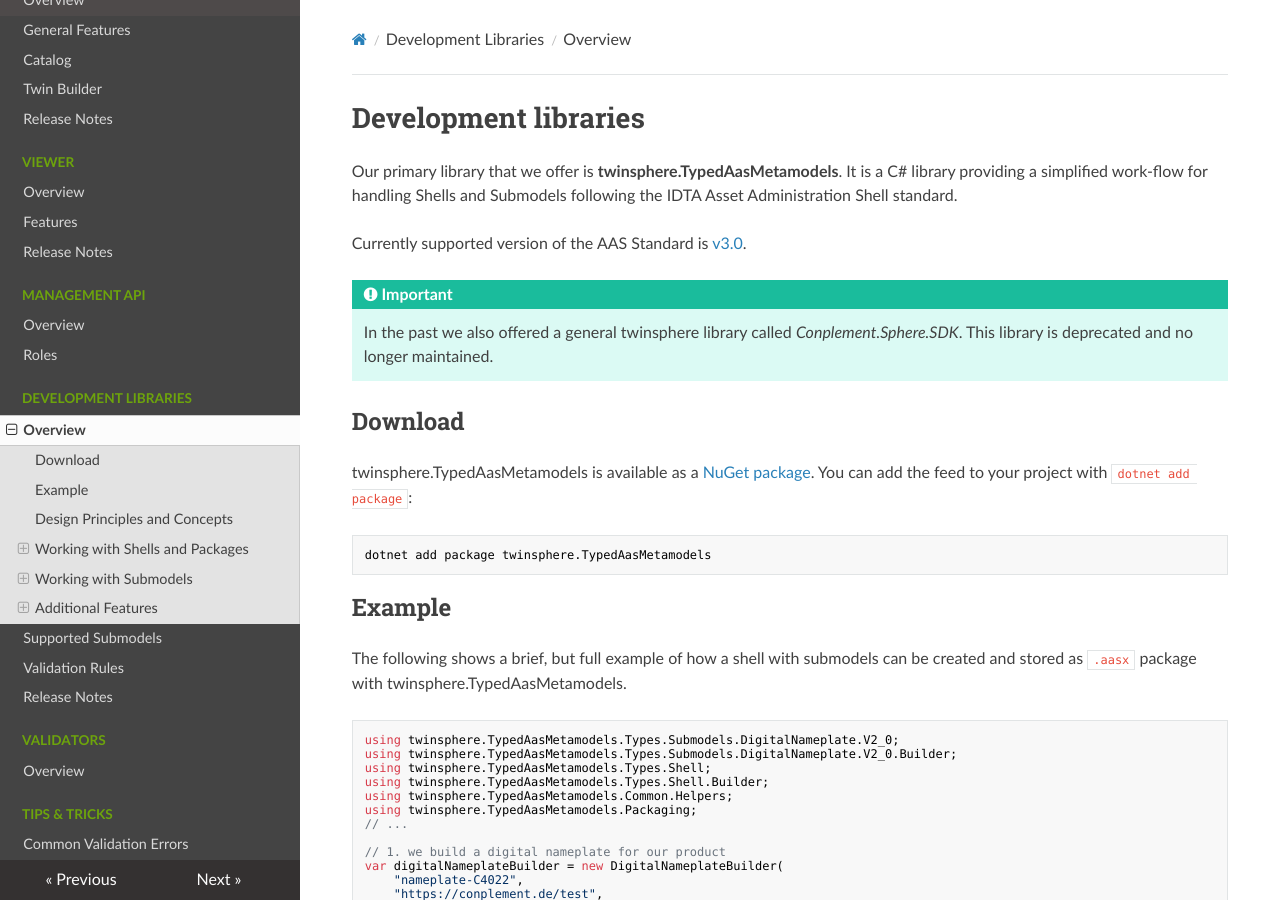
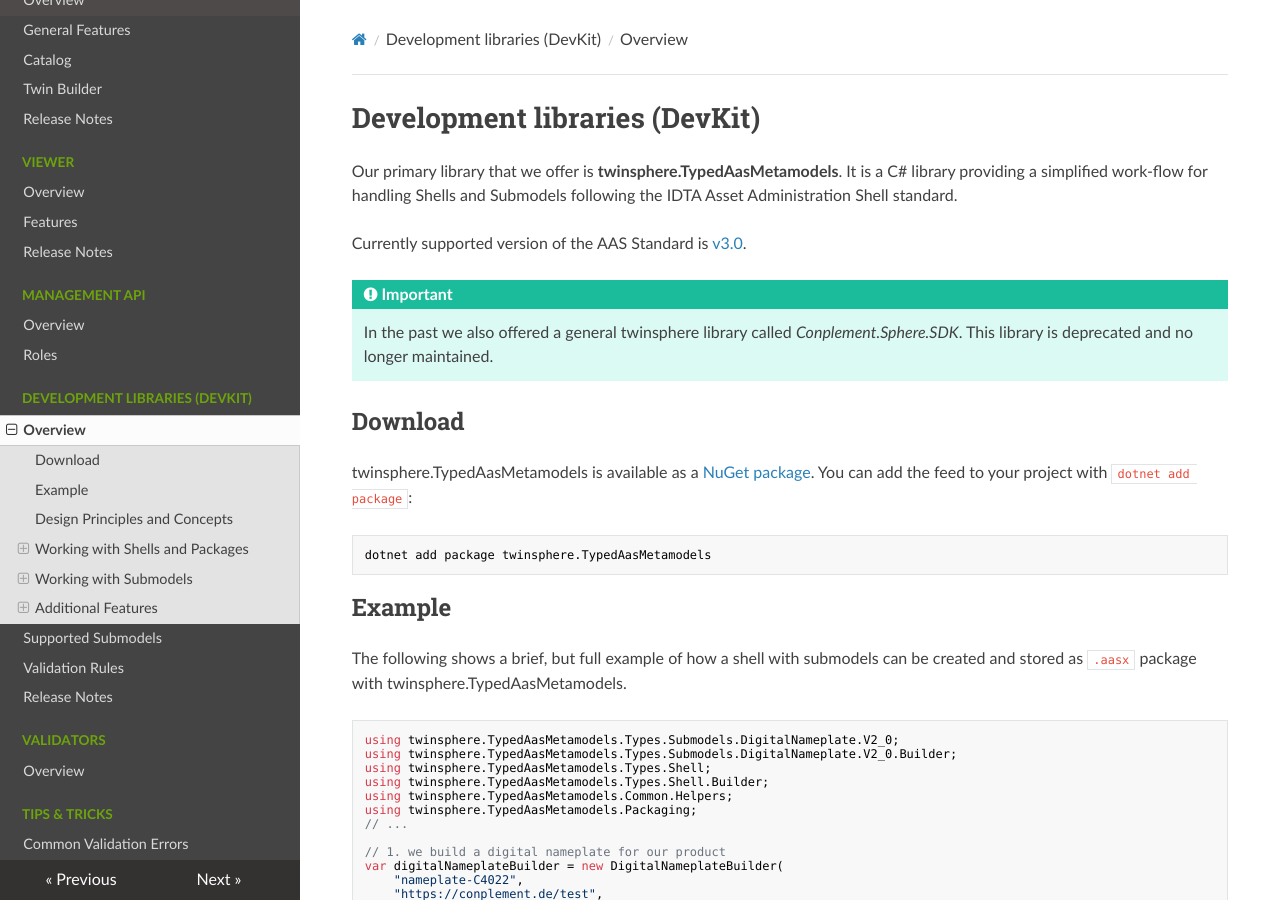
Before and after one commit to twinsphere/twinsphere.github.io, an MkDocs documentation site: the page built from docs/typed-aas-metamodels-overview.md, in a window 1280 px wide and 900 px high. Built offline with MkDocs 1.6.1, drawn with Linux system fonts in a browser that asks for light colours; nearby versions of some CDN libraries.

Commit message:
feat(tam): add devkit to naming

```diff
--- a/docs/typed-aas-metamodels-overview.md
+++ b/docs/typed-aas-metamodels-overview.md
@@ -1,4 +1,4 @@
-# Development libraries
+# Development libraries (DevKit)
 
 Our primary library that we offer is **twinsphere.TypedAasMetamodels**. It is a C# library providing a simplified
 work-flow for handling Shells and Submodels following the IDTA Asset Administration Shell standard.
--- a/mkdocs.yml
+++ b/mkdocs.yml
@@ -39,7 +39,7 @@
   - Management API:
     - Overview: management-overview.md
     - Roles: management-roles.md
-  - Development Libraries:
+  - Development libraries (DevKit):
     - Overview: typed-aas-metamodels-overview.md
     - Supported Submodels: typed-aas-metamodels-submodels.md
     - Validation Rules: typed-aas-metamodels-validation.md
```
Also changed, not shown: docs/index.md (+1 -1 lines).
